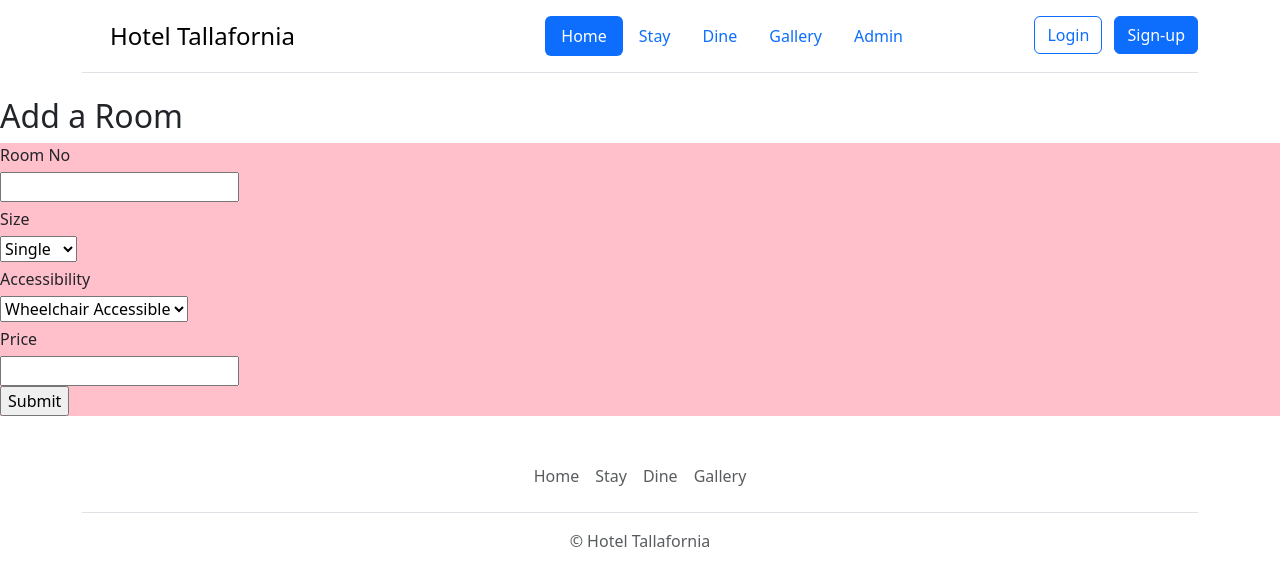
After one commit to SamJones56/WebDevProject, a PHP site: page /addRoom.php in a window 1280 px wide. The commit adds this page. Shown: the top 586 px of the page. Run offline with PHP 8.4, Linux system fonts and the light colour scheme.

Commit message:
Emily's Initial Commit
AddRoom
AddTable
Classes
Functions

Tested & all working fine

```diff
--- /dev/null
+++ b/DBtemp/tables.json
@@ -0,0 +1,6 @@
+[
+    {
+        "table_no": "pdf",
+        "capacity": "cdfgb"
+    }
+]
--- /dev/null
+++ b/public/addRoom.php
@@ -0,0 +1,50 @@
+
+<?php
+
+include "templates/header.php";
+
+// Include the Room class file.
+include '../src/Hotel/Room.php';
+
+// Include functions file
+include "../src/Functions/roomFunctions.php";
+
+makeNewRoom();
+?>
+
+<title>Add Objects</title>
+
+<h2>Add a Room</h2>
+
+<div id="dataForm">
+    <form method="post">
+        <label for="room_no">Room No</label>
+       <input type="text" name="room_no" id="room_no"><br>
+
+       <label for="size">Size</label>
+       <select
+		name="size" id="size">
+		<option value="single">Single</option>
+		<option value="double">Double</option>
+		<option value="twin">Twin</option>
+		<option value="suite">Suite</option>
+		</select><br>
+
+
+        <label for="accessibility">Accessibility</label>
+       <select
+		name="accessibility" id="accessibility">
+		<option value="wheelchair">Wheelchair Accessible</option>
+		<option value="non_accessible">Non Accessible</option>
+		</select><br>
+
+        <label for="price">Price</label>
+        <input type="text" name="price" id="price"><br>
+
+        <input type="submit" name="submit" value="Submit">
+    </form>
+</div>
+
+
+<!-- FOOTER -->
+<?php include "templates/footer.php";?>
--- a/public/templates/header.php
+++ b/public/templates/header.php
@@ -23,7 +23,7 @@
             <li class="nav-item"><a href="#" class="nav-link">Stay</a></li>
             <li class="nav-item"><a href="#" class="nav-link">Dine</a></li>
             <li class="nav-item"><a href="#" class="nav-link">Gallery</a></li>
-<!--            <li class="nav-item"><a href="#" class="nav-link">About</a></li>-->
+			 <li class="nav-item"><a href="admin.php" class="nav-link">Admin</a></li>
         </ul>
         <div class="col-md-3 text-end">
             <a href="./login.php" class="btn btn-outline-primary me-2">Login</a>
--- /dev/null
+++ b/src/Functions/roomFunctions.php
@@ -0,0 +1,32 @@
+<?php
+use Hotel\Room;
+
+function makeNewRoom()
+{
+    if ($_SERVER["REQUEST_METHOD"] == "POST") {
+
+        // Retrieve table data from the form.
+        $room_no = $_POST["room_no"];
+        $size = $_POST['size'];
+        $accessibility = $_POST['accessibility'];
+        $price = $_POST["price"];
+
+        $room = new Room($room_no, $size, $accessibility, $price);
+
+        // Grab the form Data.
+        $roomData[] = [
+            'room_no' => $room->getRoom_no(),
+            'type' => $room->getType(),
+            'accessibility' => $room->getAccessibility(),
+            'price' => $room->getPrice()
+        ];
+
+        $json = json_encode($roomData, JSON_PRETTY_PRINT);
+        // create file.
+        $file = '../DBtemp/rooms.json';
+        // Write JSON data to the file.
+        file_put_contents($file, $json);
+        // Output success messages.
+        echo "Room data stored successfully!";
+    }
+}
--- /dev/null
+++ b/src/Hotel/Room.php
@@ -0,0 +1,89 @@
+<?php
+namespace Hotel;
+
+class Room
+{
+    private $room_no;
+    private $type;
+    private $accessibility;
+    private $price;
+
+
+    public function __construct($room_no, $type, $accessibility, $price)
+    {
+        $this->room_no = $room_no;
+        $this->type = $type;
+        $this -> accessibility = $accessibility;
+        $this -> price = $price;
+    }
+
+    /**
+     * @return mixed
+     */
+    public function getRoom_no()
+    {
+        return $this->room_no;
+    }
+
+    /**
+     * @return mixed
+     */
+    public function getType()
+    {
+        return $this->type;
+    }
+
+    /**
+     * @return mixed
+     */
+    public function getAccessibility()
+    {
+        return $this->accessibility;
+    }
+
+    /**
+     * @return mixed
+     */
+    public function getPrice()
+    {
+        return $this->price;
+    }
+
+    /**
+     * @param mixed $room_no
+     */
+    public function setRoom_no($room_no)
+    {
+        $this->room_no = $room_no;
+    }
+
+    /**
+     * @param mixed $type
+     */
+    public function setType($type)
+    {
+        $this->type = $type;
+    }
+
+    /**
+     * @param mixed $accessibility
+     */
+    public function setAccessibility($accessibility)
+    {
+        $this->accessibility = $accessibility;
+    }
+
+    /**
+     * @param mixed $price
+     */
+    public function setPrice($price)
+    {
+        $this->price = $price;
+    }
+
+
+
+
+}
+
+?>
```
Also changed, not shown: DBtemp/rooms.json (added, +8 -0 lines), public/addTable.php (added, +35 -0 lines), public/admin.php (added, +29 -0 lines), src/Functions/adminFunctions.php (added, +48 -0 lines), src/Functions/tableFunctions.php (added, +35 -0 lines), src/Hotel/Reservation.php (added, +27 -0 lines), src/Hotel/RoomReservation.php (added, +26 -0 lines), src/Hotel/TableReservation.php (added, +33 -0 lines), src/Hotel/diningTable.php (added, +44 -0 lines), 3 other files.
